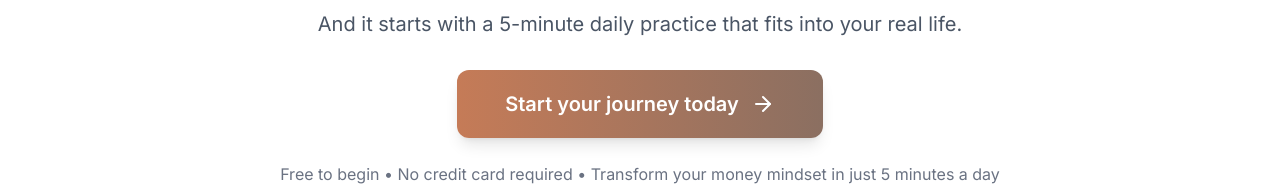
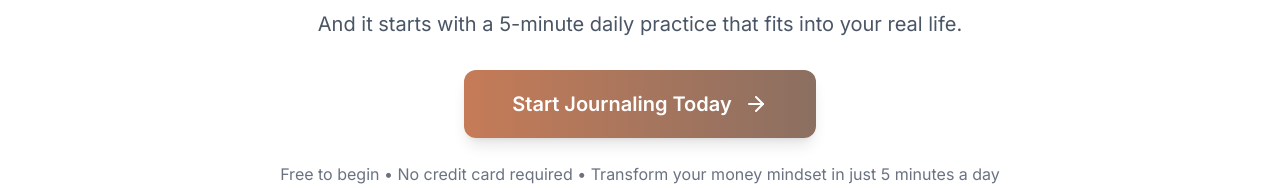
Before and after one commit to carolynjones73-create/mindful-landing, a React (Vite) app: page / in a window 1280 px wide. Shown: the part 5426-5614 px from the top of the page. Built offline with nearby package versions, Linux system fonts and the light colour scheme; no server answers.

Commit message:
Update CTA button text

```diff
--- a/src/components/landing/LandingPage.tsx
+++ b/src/components/landing/LandingPage.tsx
@@ -429,7 +429,7 @@ export default function LandingPage({ onGetStarted }: LandingPageProps) {
             onClick={onGetStarted}
             className="bg-gradient-to-r from-soft-clay to-muted-taupe text-white px-12 py-5 rounded-xl font-semibold text-xl hover:from-muted-taupe hover:to-soft-clay transition-all duration-200 shadow-lg hover:shadow-xl flex items-center gap-3 mx-auto mb-6"
           >
-            Start your journey today
+            Start Journaling Today
             <ArrowRight className="w-6 h-6" />
           </button>
 
```
